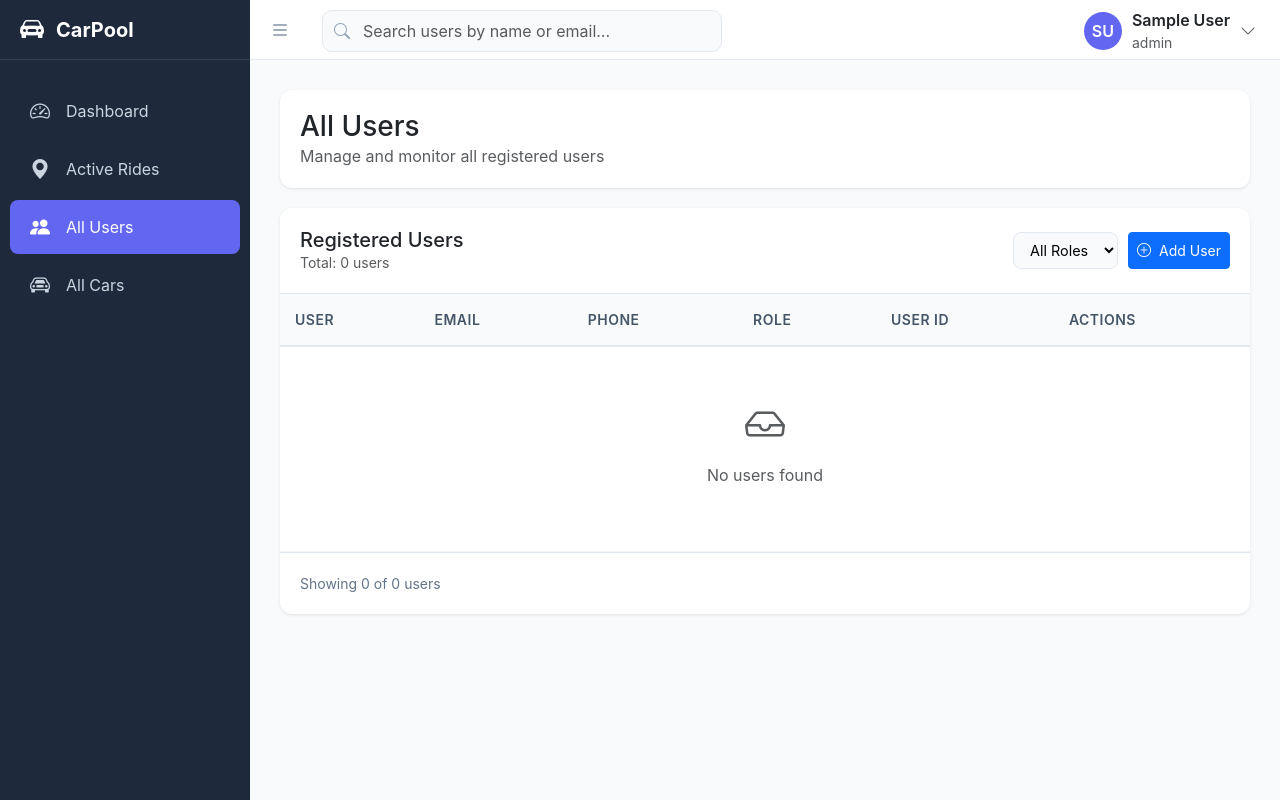
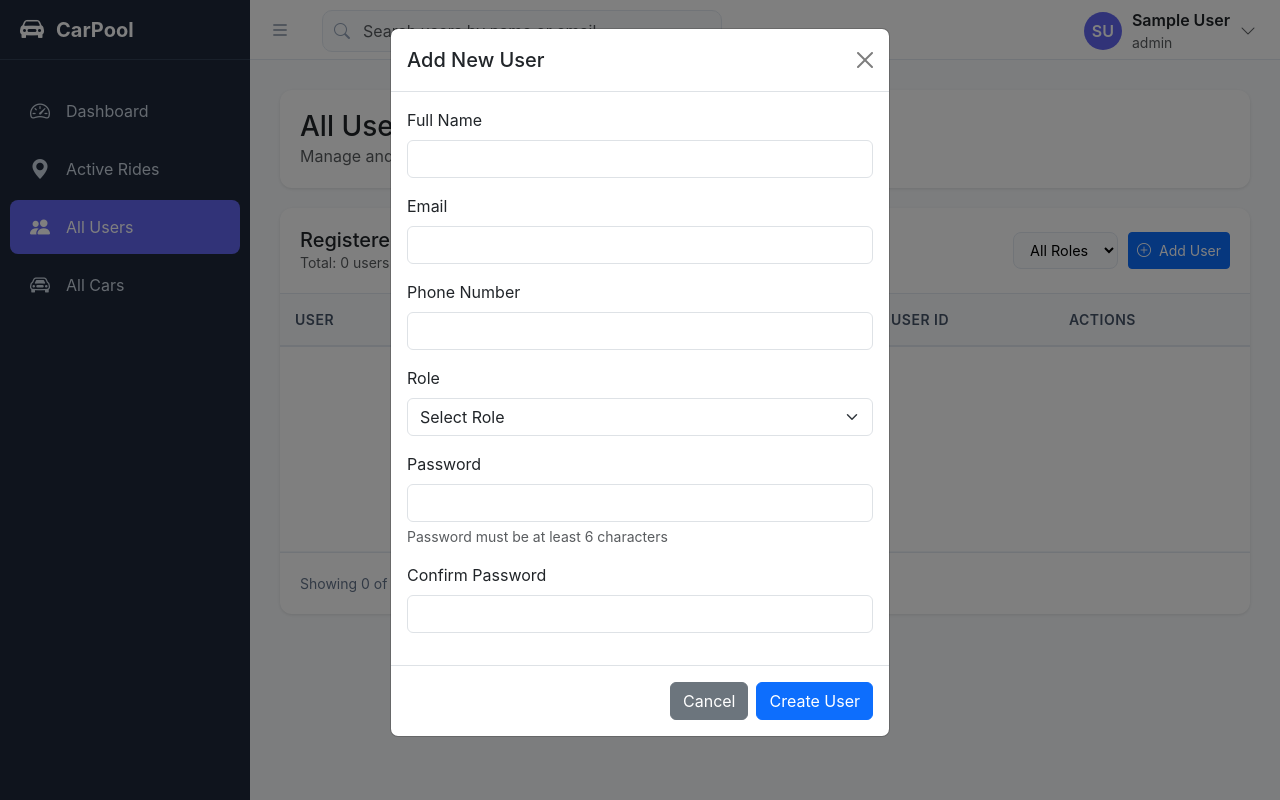
Before and after one commit to ahsanhassan999/Car-Pool-Management-System, a Flask app: page /admin-dashboard/all-users in a window 1280 px wide, after a click on "Add User". Run offline with Flask 3, Linux system fonts and the light colour scheme; the visitor is signed in with stand-in values (Sample User, id 1); data that the repository does not hold is empty.

Commit message:
feat: Add user modal to admin dashboard (#8)
Co-authored-by: Cursor Agent <cursoragent@cursor.com>
Co-authored-by: s.ahsanhassanrizvi999 <s.ahsanhassanrizvi999@gmail.com>

```diff
--- a/templates/all_users.html
+++ b/templates/all_users.html
@@ -610,6 +610,62 @@
         </div>
     </div>
 
+    <!-- Add User Modal -->
+    <div class="modal fade" id="addUserModal" tabindex="-1">
+        <div class="modal-dialog">
+            <div class="modal-content">
+                <div class="modal-header">
+                    <h5 class="modal-title">Add New User</h5>
+                    <button type="button" class="btn-close" data-bs-dismiss="modal"></button>
+                </div>
+                <form id="addUserForm" method="POST" action="/admin-dashboard/add-user">
+                    <input type="hidden" name="csrf_token" value="{{ csrf_token }}">
+                    <div class="modal-body">
+                        <div class="mb-3">
+                            <label class="form-label">Full Name</label>
+                            <input type="text" class="form-control" name="name" required>
+                        </div>
+
+                        <div class="mb-3">
+                            <label class="form-label">Email</label>
+                            <input type="email" class="form-control" name="email" required>
+                        </div>
+
+                        <div class="mb-3">
+                            <label class="form-label">Phone Number</label>
+                            <input type="tel" class="form-control" name="phone_number">
+                        </div>
+
+                        <div class="mb-3">
+                            <label class="form-label">Role</label>
+                            <select class="form-select" name="role" required>
+                                <option value="">Select Role</option>
+                                <option value="Driver">Driver</option>
+                                <option value="Rider">Rider</option>
+                                <option value="Admin">Admin</option>
+                            </select>
+                        </div>
+
+                        <div class="mb-3">
+                            <label class="form-label">Password</label>
+                            <input type="password" class="form-control" name="password" required minlength="6">
+                            <div class="form-text">Password must be at least 6 characters</div>
+                        </div>
+
+                        <div class="mb-3">
+                            <label class="form-label">Confirm Password</label>
+                            <input type="password" class="form-control" name="confirm_password" required minlength="6">
+                        </div>
+                    </div>
+                    <div class="modal-footer">
+                        <button type="button" class="btn btn-secondary" data-bs-dismiss="modal">Cancel</button>
+                        <button type="submit" class="btn btn-primary">Create User</button>
+                    </div>
+                </form>
+            </div>
+        </div>
+    </div>
+
     <!-- Edit User Modal -->
     <div class="modal fade" id="editUserModal" tabindex="-1">
         <div class="modal-dialog">
```
